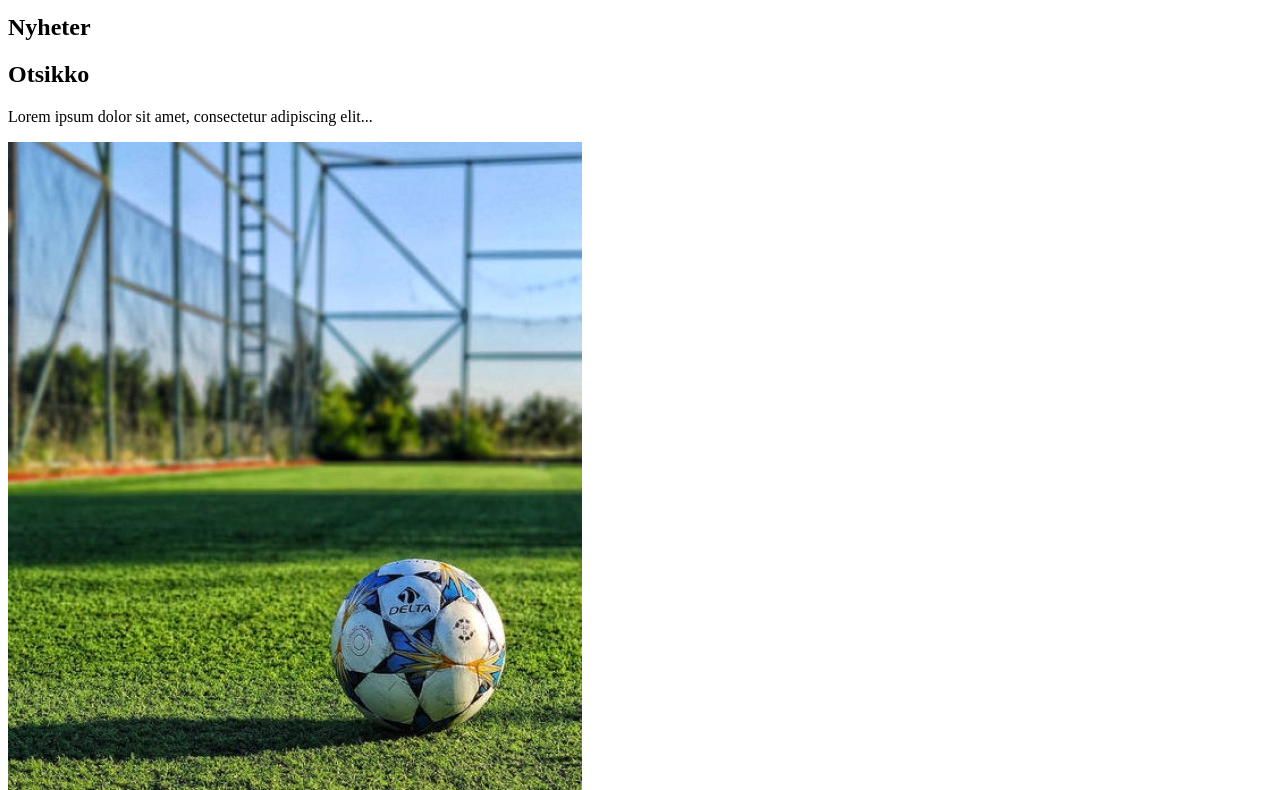
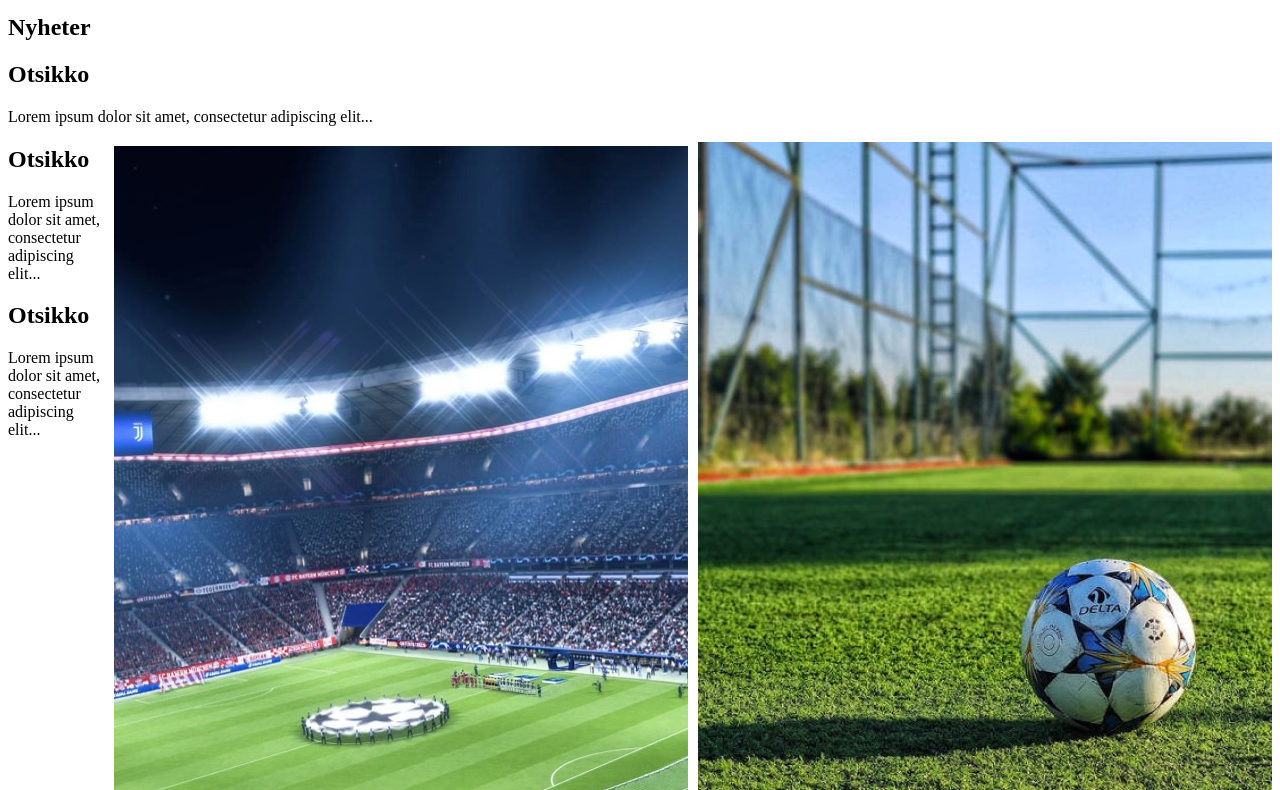
Before and after one commit to vilho2/web-design-project, a plain HTML site: page index.html in a window 1280 px wide. Shown: the part 334-1124 px from the top of the page. Drawn offline with Linux system fonts and the light colour scheme.

Commit message:
Update styless.css

```diff
--- a/styless.css
+++ b/styless.css
@@ -36,3 +36,7 @@ nav ul {
     color: black;
     font-size: 24px;
 }
+img {
+    float: right;
+    margin-left: 10px;
+}
```
